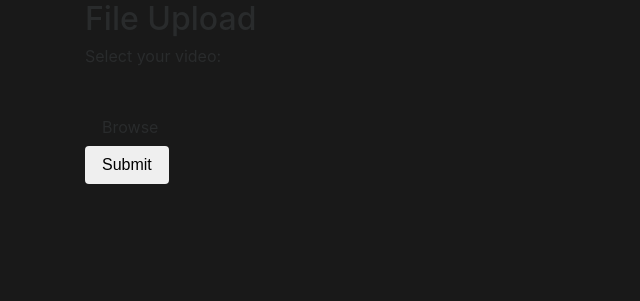
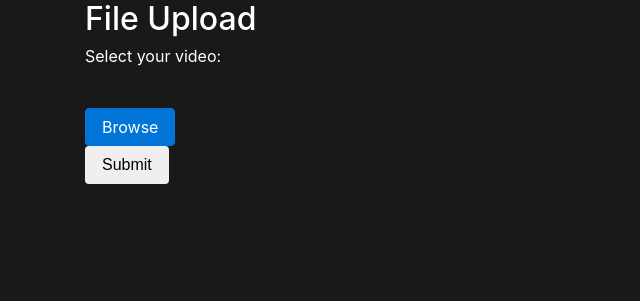
Before and after one commit to sayswai/facial-recognition-website-dashboard, a PHP site: page / in a window 1280 px wide. Shown: the part 53-354 px from the top of the page, without its empty margins (0-640 px from the left). Run offline with PHP 8.4, Linux system fonts and the light colour scheme; some libraries are stand-ins or nearby versions.

Commit message:
CSS changes
gave upload form white text for visibility

```diff
--- a/css/view.css
+++ b/css/view.css
@@ -1,6 +1,9 @@
 /*TODO add custom css here as needed*/
 body {
   background-color: #191919;
+}
+.white-text {
+  color: white;
 }
 
 /* NAVBAR START */
--- a/index.php
+++ b/index.php
@@ -128,10 +128,10 @@
 
         <!-- Upload Form -->
         <div class="container">
-          <h2>File Upload</h2>
-          <p>Select your video: </p>
+          <h2 class="white-text">File Upload</h2>
+          <p class="white-text">Select your video: </p>
           <br>
-          <span class="btn btn-default btn-file">
+          <span class="btn btn-primary btn-file white-text">
             Browse <input type="file">
           </span>
           <br>
```
